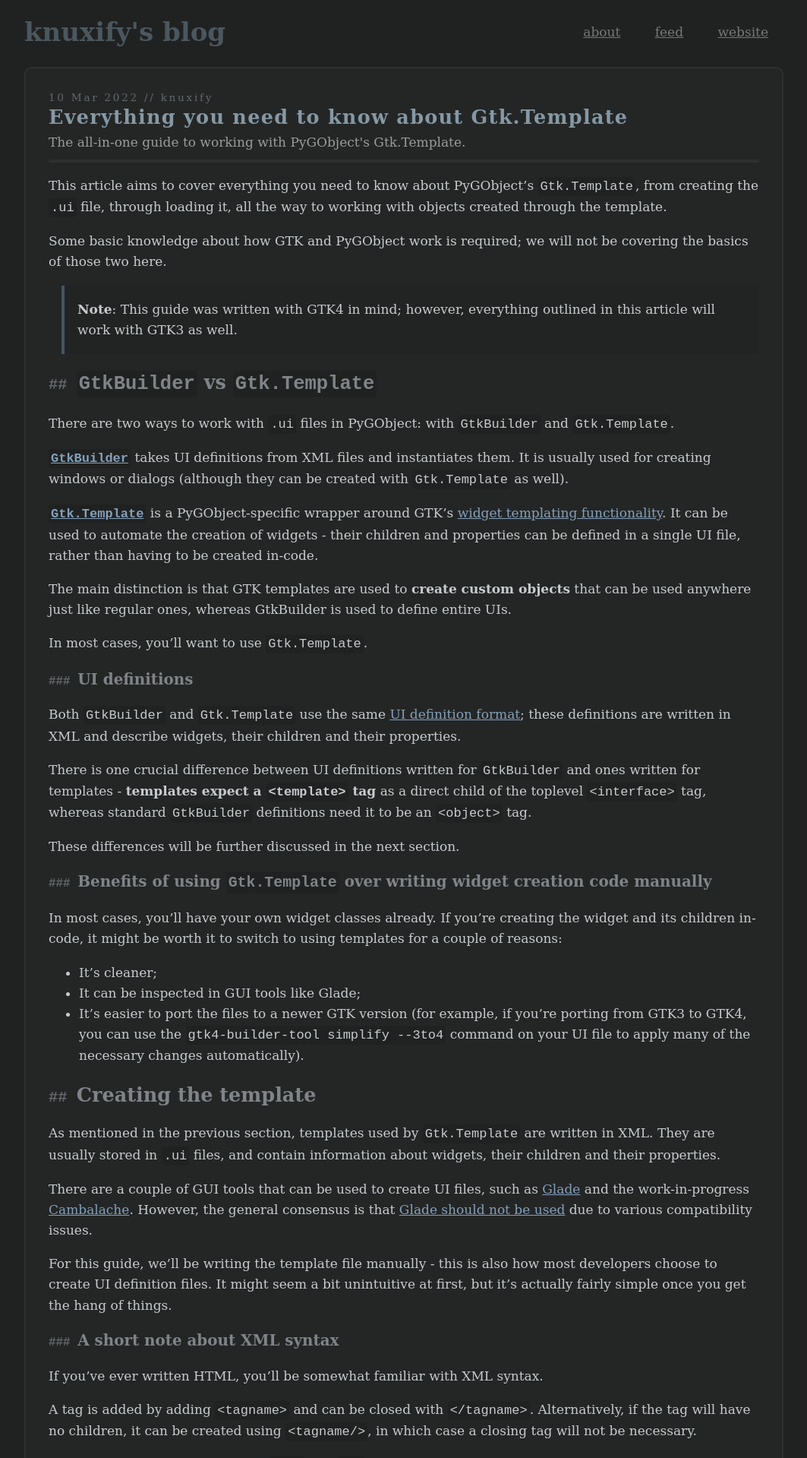
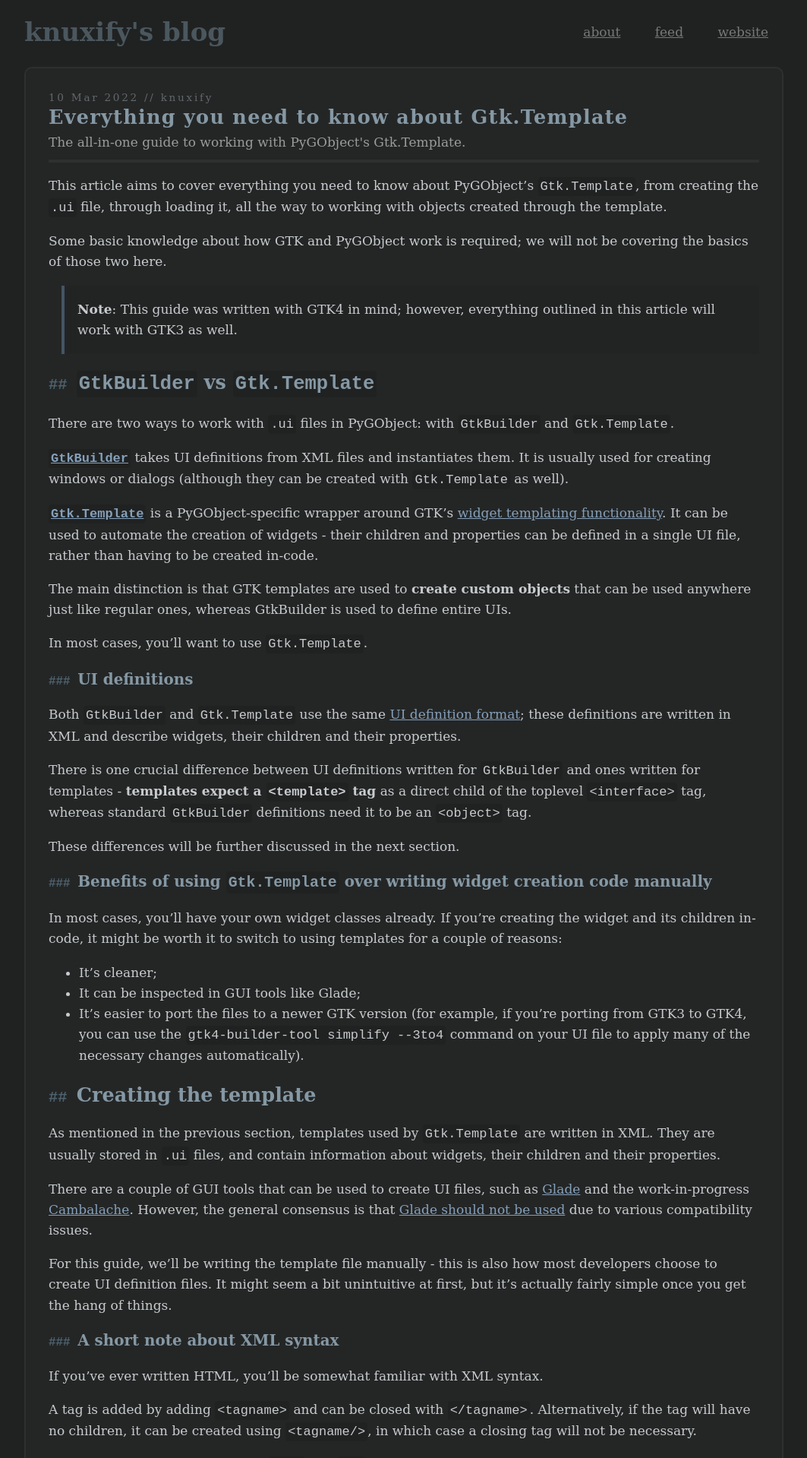
Before and after one commit to knuxify/blog, a Jekyll site: the page built from _posts/2022-03-10-everything-you-need-to-know-about-gtktemplate.md, in a window 1280 px wide. Shown: the top 1919 px of the page at 76% size, without its empty margins (108-1171 px from the left). Built offline with Jekyll 4.4.1, drawn with Linux system fonts in a browser that asks for light colours; comment, search, counter and statistics services are not loaded.

Commit message:
assets: make headers more visible

```diff
--- a/assets/style.css
+++ b/assets/style.css
@@ -97,15 +97,15 @@ div.highlight {
 }
 
 h2, h3, h4, h5, h6 {
-	color: #808488;
+	color: #8598a4;
 	margin: 0.5em 0;
 }
 
-h2::before { color: #64686c; font-family: monospace; font-size: 0.8em; content: "## "; }
-h3:not(.title):before { color: #64686c; font-family: monospace; font-size: 0.8em; content: "### "; }
-h4::before { color: #64686c; font-family: monospace; font-size: 0.8em; content: "#### "; }
-h5::before { color: #64686c; font-family: monospace; font-size: 0.8em; content: "##### "; }
-h6::before { color: #64686c; font-family: monospace; font-size: 0.8em; content: "###### "; }
+h2::before { color: #4e626f; font-family: monospace; font-size: 0.8em; content: "## "; }
+h3:not(.title):before { color: #4e626f; font-family: monospace; font-size: 0.8em; content: "### "; }
+h4::before { color: #4e626f; font-family: monospace; font-size: 0.8em; content: "#### "; }
+h5::before { color: #4e626f; font-family: monospace; font-size: 0.8em; content: "##### "; }
+h6::before { color: #4e626f; font-family: monospace; font-size: 0.8em; content: "###### "; }
 
 .post .content img, .post .content figure {
 	text-align: center; max-width: 75%; display: block; margin: 0 auto;
```
